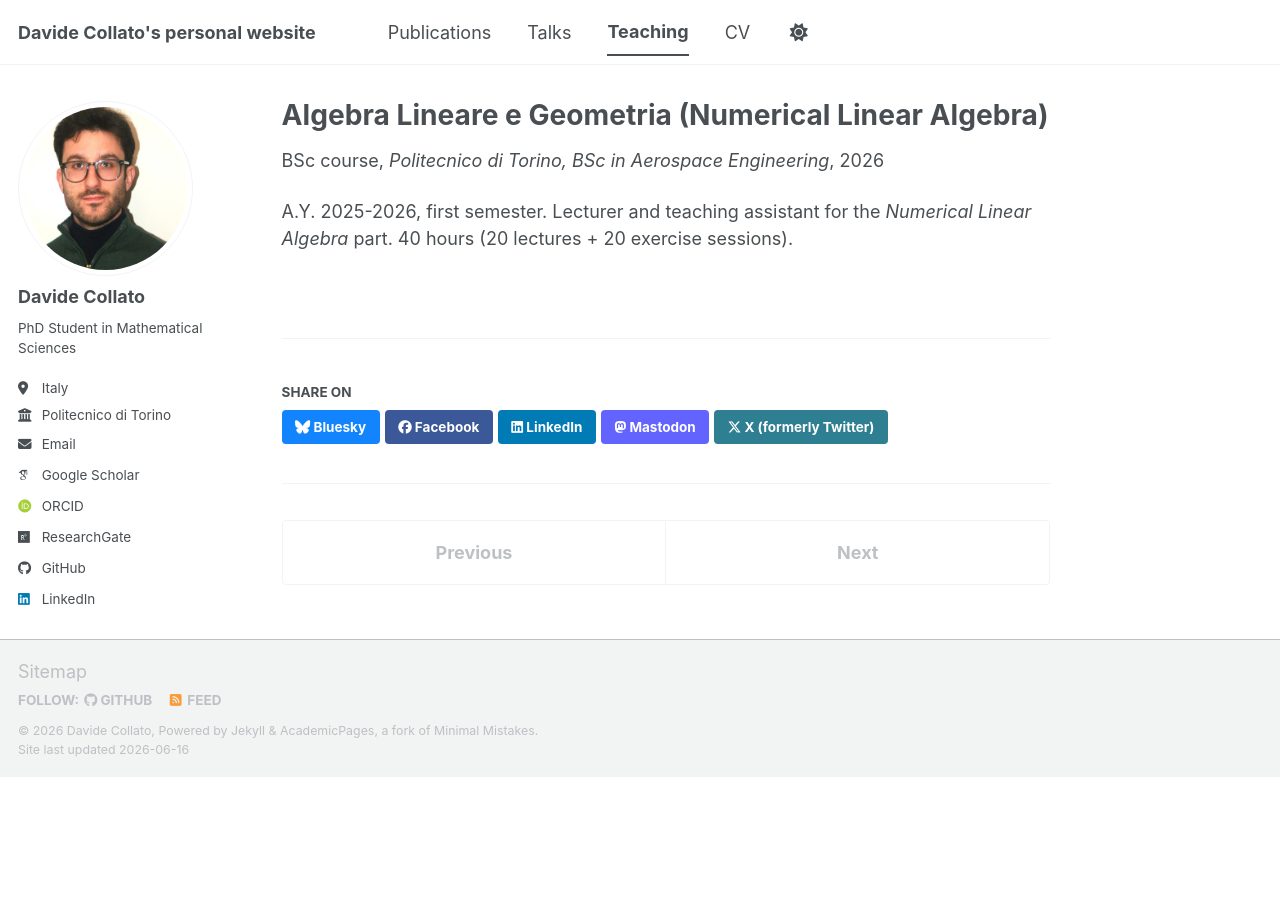
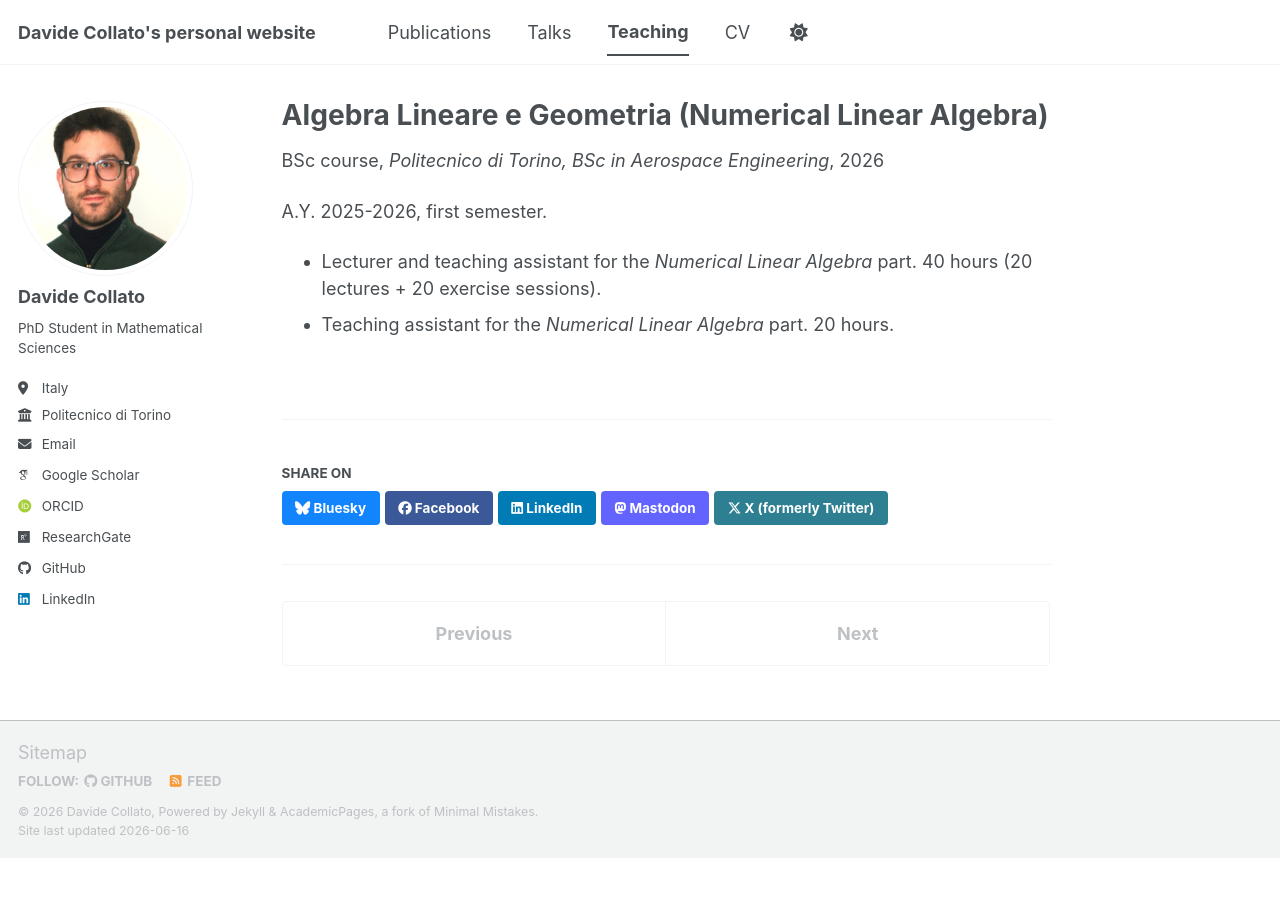
Before and after one commit to davidecollato/davidecollato.github.io, a Jekyll site: the page built from _teaching/2025.md, in a window 1280 px wide. Shown: the top 897 px of the page. Built offline with Jekyll 4.4.1, drawn with Linux system fonts in a browser that asks for light colours; some web fonts are replaced; a script bundle is joined from its source files by our own code; library files that are not in the unit come from our copies.

Commit message:
Update 2025.md

```diff
--- a/_teaching/2025.md
+++ b/_teaching/2025.md
@@ -7,4 +7,6 @@ venue: "Politecnico di Torino, BSc in Aerospace Engineering"
 date: 2026-02-01
 location: "Turin, Italy"
 ---
-A.Y. 2025-2026, first semester. Lecturer and teaching assistant for the *Numerical Linear Algebra* part. 40 hours (20 lectures + 20 exercise sessions).
+A.Y. 2025-2026, first semester.
+- Lecturer and teaching assistant for the *Numerical Linear Algebra* part. 40 hours (20 lectures + 20 exercise sessions).
+- Teaching assistant for the *Numerical Linear Algebra* part. 20 hours.
```
